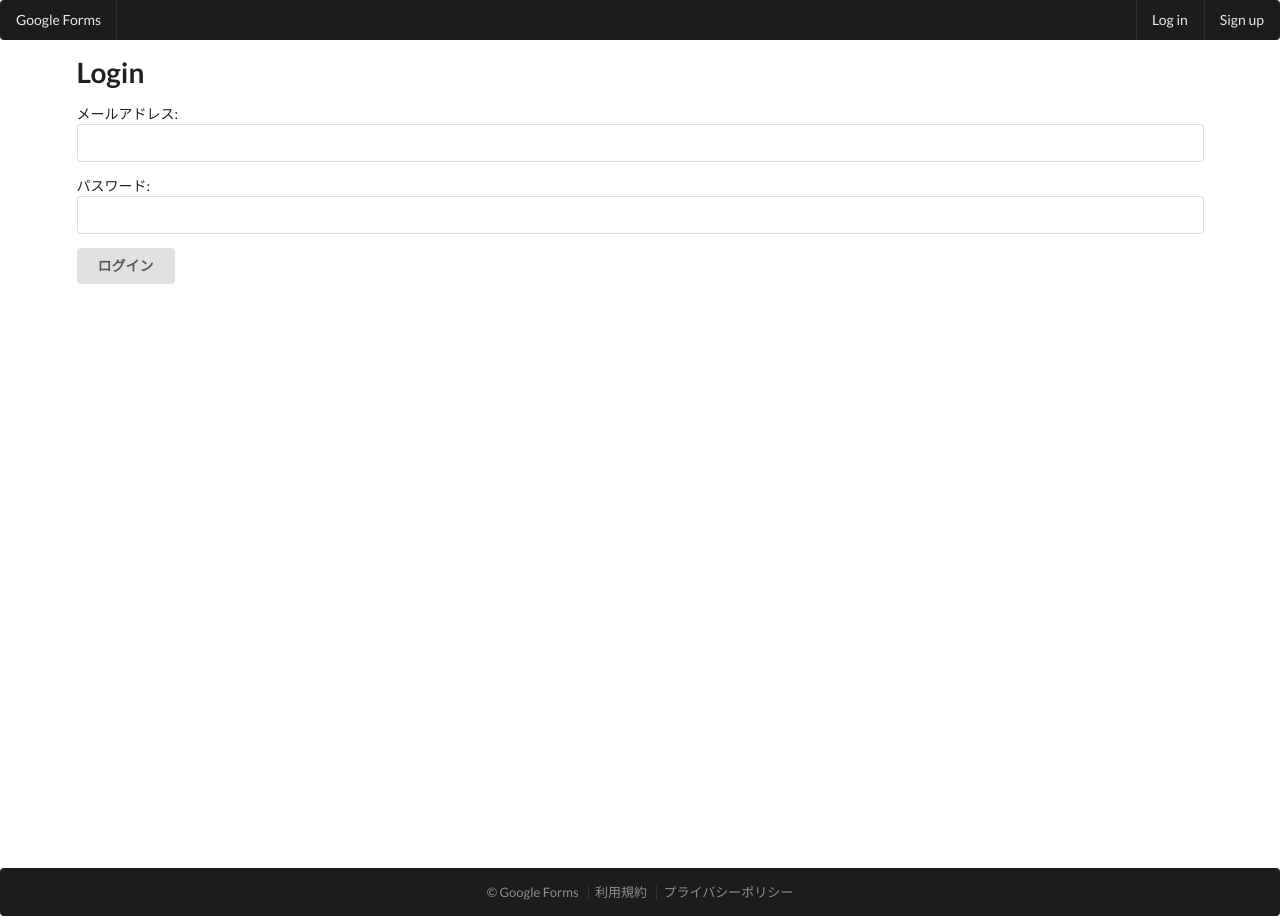
After one commit to bl-hori/google-forms, a Django app: page /login/ in a window 1280 px wide. The commit adds this page. Run offline with Django 4.2, Linux system fonts and the light colour scheme.

Commit message:
add login logout signup

```diff
--- /dev/null
+++ b/base/forms.py
@@ -0,0 +1,16 @@
+from django import forms
+from django.contrib.auth.forms import AuthenticationForm, UserCreationForm
+
+from base.models import User
+
+
+class SignupForm(UserCreationForm):
+    username = forms.CharField(label='メールアドレス')
+
+    class Meta:
+        model = User
+        fields = ['username', 'email', 'password1', 'password2']
+
+
+class LoginForm(AuthenticationForm):
+    username = forms.CharField(label='メールアドレス')
--- a/base/urls.py
+++ b/base/urls.py
@@ -4,4 +4,10 @@ from . import views
 
 name = "base"
 
-urlpatterns = [path("", views.home, name="home")]
+urlpatterns = [
+    path("", views.home, name="home"),
+    path("login/", views.LoginView.as_view(), name="login"),
+    path("logout/", views.LogoutView.as_view(), name="logout"),
+    path("signup/", views.SignupView.as_view(), name="signup"),
+
+]
--- a/base/views.py
+++ b/base/views.py
@@ -1,8 +1,27 @@
+from django.contrib.auth.views import LoginView, LogoutView
 from django.http import HttpResponse
 from django.template import loader
+from django.urls import reverse_lazy
+from django.views.generic import CreateView
+
+from base.forms import *
 
 
 def home(request):
     template = loader.get_template("base/home.html")
     ctx = {"title": "Django Home"}
     return HttpResponse(template.render(ctx, request))
+
+
+class LoginView(LoginView):
+    template_name = 'base/login.html'
+    form_class = LoginForm
+
+class LogoutView(LogoutView):
+    template_name = 'base/logout.html'
+
+
+class SignupView(CreateView):
+    template_name = 'base/signup.html'
+    form_class = SignupForm
+    success_url = reverse_lazy('home')
--- a/proj/settings/base.py
+++ b/proj/settings/base.py
@@ -126,3 +126,6 @@ STATIC_ROOT = BASE_DIR / 'static/'
 # https://docs.djangoproject.com/en/4.2/ref/settings/#default-auto-field
 
 DEFAULT_AUTO_FIELD = 'django.db.models.BigAutoField'
+
+LOGIN_REDIRECT_URL = '/'
+LOGOUT_REDIRECT_URL = '/'
--- a/proj/settings/dev.py
+++ b/proj/settings/dev.py
@@ -1,3 +1,5 @@
 from .base import *
 
 ALLOWED_HOSTS = ['*']
+
+AUTH_PASSWORD_VALIDATORS = []
--- a/templates/base/home.html
+++ b/templates/base/home.html
@@ -2,4 +2,8 @@
 
 {% block content %}
 <h1>Home</h1>
+
+<ul>
+    <li><a href="{% url 'forms.career_form' %}">キャリアフォーム</a></li>
+</ul>
 {% endblock %}
--- a/templates/base/layout.html
+++ b/templates/base/layout.html
@@ -12,14 +12,21 @@
 
 <body>
     <div class="ui stackable inverted menu">
-        <a class="item">Google Forms</a>
+        <a class="item" href="{% url 'home' %}">Google Forms</a>
         <div class="right menu">
-            <a class="item">
+            {% if request.user.is_authenticated %}
+            <a class="item">{{ user.username }}</a>
+            <a class="item" href="{% url 'logout' %}">
+                Log out
+            </a>
+            {% else %}
+            <a class="item" href="{% url 'login' %}">
                 Log in
             </a>
-            <a class="item">
+            <a class="item" href="{% url 'signup' %}">
                 Sign up
             </a>
+            {% endif %}
         </div>
     </div>
 
--- /dev/null
+++ b/templates/base/login.html
@@ -0,0 +1,11 @@
+{% extends 'base/layout.html' %}
+
+{% block content %}
+<h1>Login</h1>
+
+<form class="ui form" action="" method="POST">
+    {% csrf_token %}
+    {{form.as_p}}
+    <button class="ui button" type="submit">ログイン</button>
+</form>
+{% endblock %}
--- /dev/null
+++ b/templates/base/logout.html
@@ -0,0 +1,6 @@
+{% extends 'base/layout.html' %}
+
+{% block content %}
+<h1>Logout</h1>
+<h3>ログアウトしました。</h3>
+{% endblock %}
```
Also changed, not shown: templates/base/signup.html (added, +11 -0 lines).
